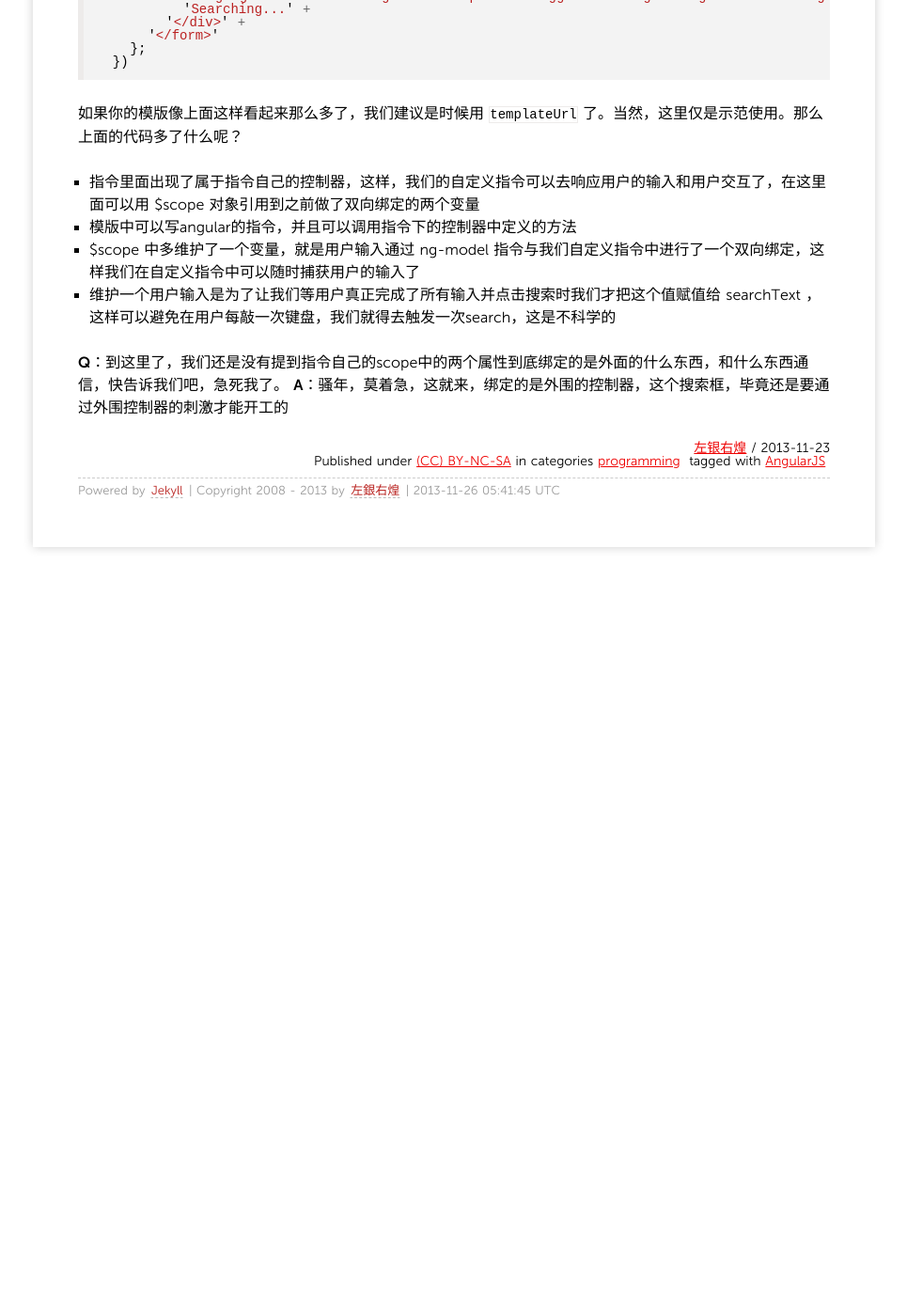
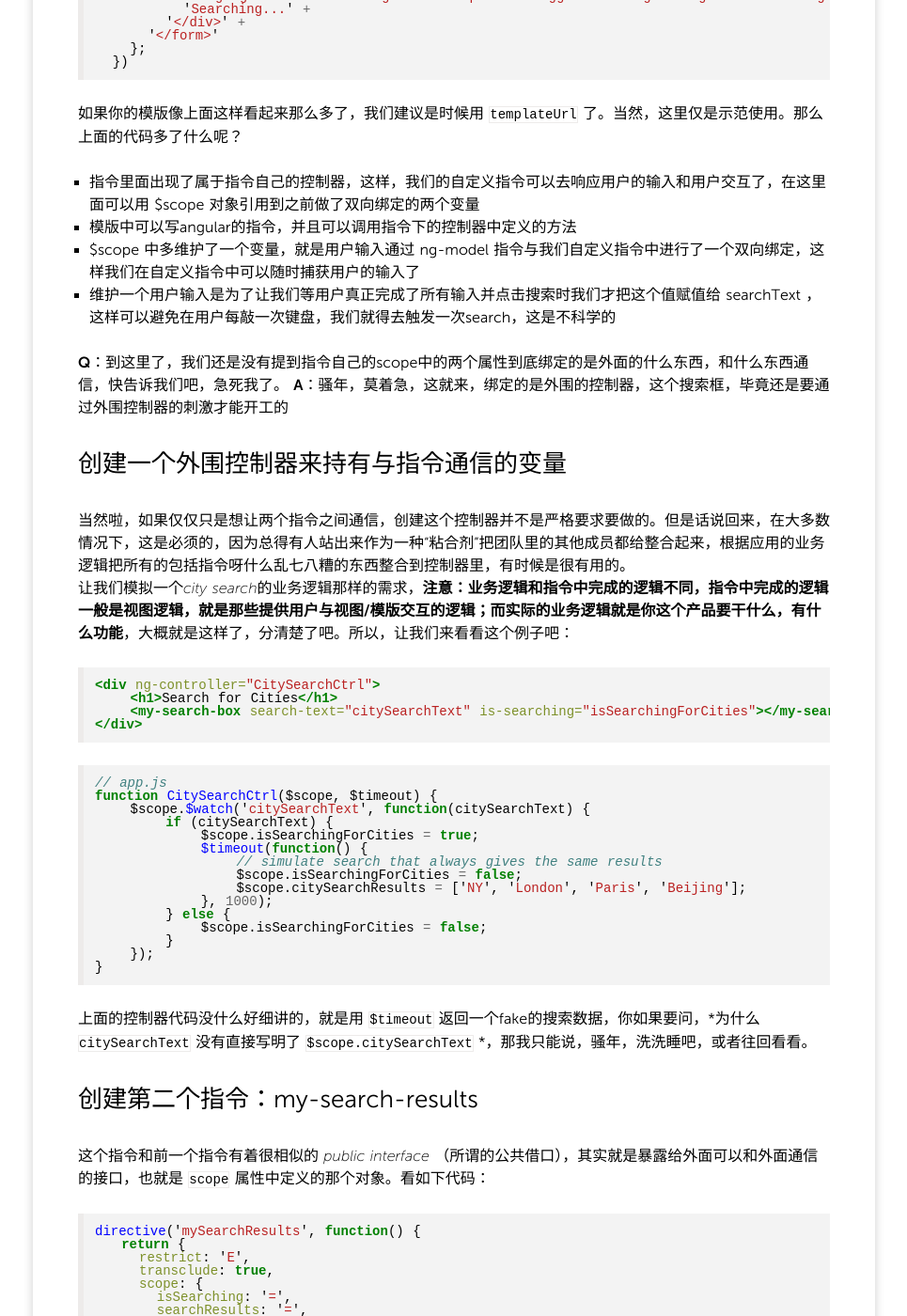
Before and after one commit to grahamle/grahamle.github.com, a Jekyll site: the page built from _posts/2013/11/2013-11-23-ng指令间通信.md, in a window 1280 px wide and 1400 px high, scrolled down 2725 px. Shown: the whole window at 94% size, without its empty margins (157-1122 px from the left). Built offline with Jekyll 4.4.1, drawn with Linux system fonts in a browser that asks for light colours; Markdown is read by kramdown in place of the engine named in the settings; comment, search, counter and statistics services are not loaded; before the commit the page ends 3355 px from its top, so only the background shows below that; some of the changed text lies outside the part shown.

Commit message:
update ng directives communication

```diff
--- a/_posts/2013/11/2013-11-23-ng指令间通信.md
+++ b/_posts/2013/11/2013-11-23-ng指令间通信.md
@@ -146,3 +146,72 @@ angular.module("MyApp", []).
 
 **Q**：到这里了，我们还是没有提到指令自己的scope中的两个属性到底绑定的是外面的什么东西，和什么东西通信，快告诉我们吧，急死我了。
 **A**：骚年，莫着急，这就来，绑定的是外围的控制器，这个搜索框，毕竟还是要通过外围控制器的刺激才能开工的
+
+## 创建一个外围控制器来持有与指令通信的变量
+当然啦，如果仅仅只是想让两个指令之间通信，创建这个控制器并不是严格要求要做的。但是话说回来，在大多数情况下，这是必须的，因为总得有人站出来作为一种“粘合剂”把团队里的其他成员都给整合起来，根据应用的业务逻辑把所有的包括指令呀什么乱七八糟的东西整合到控制器里，有时候是很有用的。
+让我们模拟一个*city search*的业务逻辑那样的需求，**注意：业务逻辑和指令中完成的逻辑不同，指令中完成的逻辑一般是视图逻辑，就是那些提供用户与视图/模版交互的逻辑；而实际的业务逻辑就是你这个产品要干什么，有什么功能**，大概就是这样了，分清楚了吧。所以，让我们来看看这个例子吧：
+
+{% highlight html %}
+<div ng-controller="CitySearchCtrl">
+    <h1>Search for Cities</h1>
+    <my-search-box search-text="citySearchText" is-searching="isSearchingForCities"></my-search-box>
+</div>
+{% endhighlight %}
+
+{% highlight javascript %}
+// app.js
+function CitySearchCtrl($scope, $timeout) {
+    $scope.$watch('citySearchText', function(citySearchText) {
+        if (citySearchText) {
+            $scope.isSearchingForCities = true;
+            $timeout(function() {
+                // simulate search that always gives the same results
+                $scope.isSearchingForCities = false;
+                $scope.citySearchResults = ['NY', 'London', 'Paris', 'Beijing'];
+            }, 1000);
+        } else {
+            $scope.isSearchingForCities = false;
+        }
+    });
+}
+{% endhighlight %}
+
+上面的控制器代码没什么好细讲的，就是用 `$timeout` 返回一个fake的搜索数据，你如果要问，*为什么 `citySearchText` 没有直接写明了 `$scope.citySearchText` *，那我只能说，骚年，洗洗睡吧，或者往回看看。
+
+
+## 创建第二个指令：my-search-results
+这个指令和前一个指令有着很相似的 *public interface* （所谓的公共借口），其实就是暴露给外面可以和外面通信的接口，也就是 `scope` 属性中定义的那个对象。看如下代码：
+
+{% highlight javascript %}
+directive('mySearchResults', function() {
+   return {
+     restrict: 'E',
+     transclude: true,
+     scope: {
+       isSearching: '=',
+       searchResults: '=',
+       searchText: '='
+     },
+     replace: true,
+     template:
+       '<div ng-hide="isSearching">' +
+         '<h4 ng-show="searchResults">Found {{searchResults.length}} Search Results For "{{searchText}}":</h4>' +
+         '<ul ng-show="searchResults">' +
+           '<li ng-repeat="searchResult in searchResults">' +
+             '{{searchResult}}' +
+           '</li>' +
+         '</ul>' +
+       '</div>'
+   };
+ });
+{% endhighlight %}
+
+{% highlight html %}
+<div ng-controller="CitySearchCtrl" style="margin: 20px">
+    <h1>Search for Cities</h1>
+    <my-search-box search-text="citySearchText" is-searching="isSearchingForCities"></my-search-box>
+    <my-search-results is-searching="isSearchingForCities" search-results="citySearchResults" search-text="citySearchText"></my-search-results>
+</div>
+{% endhighlight %}
+
+其实通过上面可以知道，这两个指令之间的耦合度几乎为0，是通过控制器实现了数据传输的，这就是ng中控制器的作用了。
```
